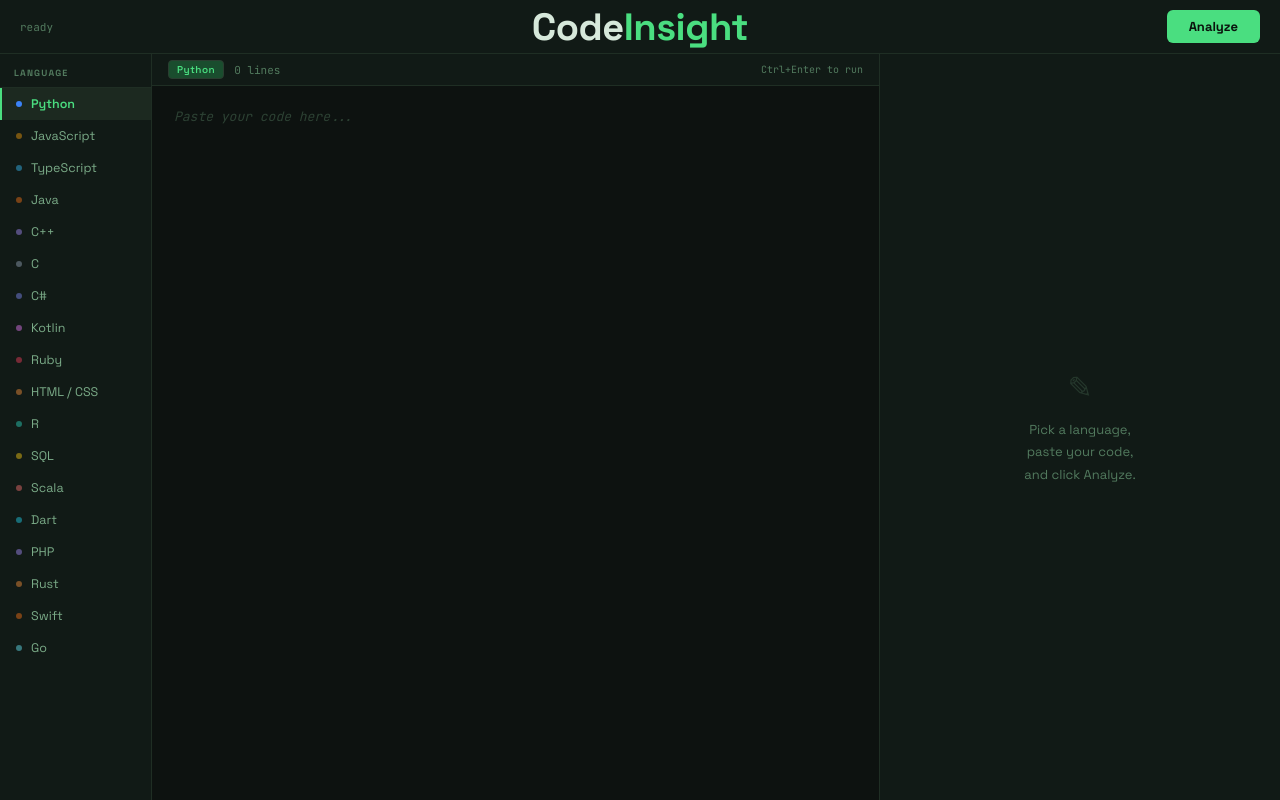
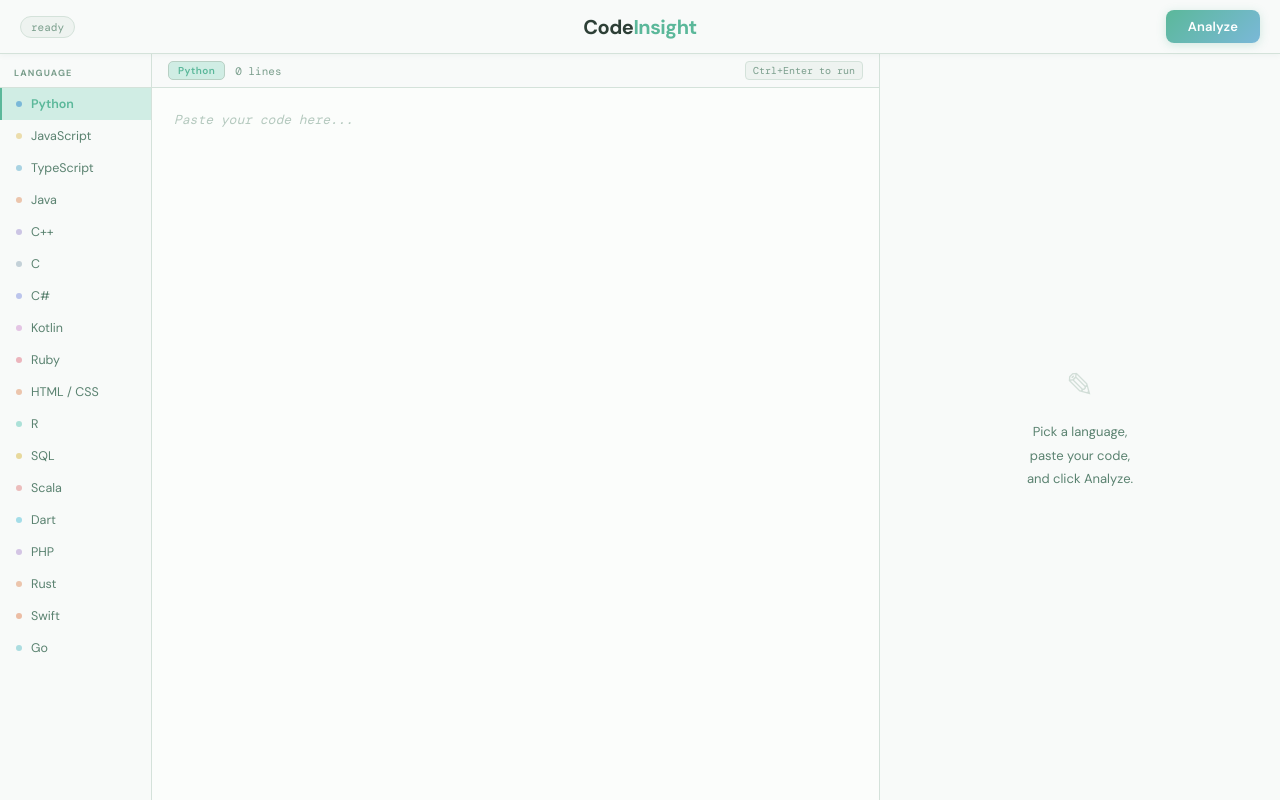
Before and after one commit to manyahh07/CodeInsight, a Flask app: page / in a window 1280 px wide. Run offline with Flask 3, Linux system fonts and the light colour scheme.

Commit message:
Update index.html

```diff
--- a/templates/index.html
+++ b/templates/index.html
@@ -4,27 +4,30 @@
   <meta charset="UTF-8">
   <title>CodeInsight</title>
   <link rel="preconnect" href="https://fonts.googleapis.com">
-  <link href="https://fonts.googleapis.com/css2?family=Space+Grotesk:wght@400;500;600;700&family=JetBrains+Mono:wght@400;500&display=swap" rel="stylesheet">
+  <link href="https://fonts.googleapis.com/css2?family=DM+Sans:wght@300;400;500;600;700&family=DM+Mono:wght@400;500&display=swap" rel="stylesheet">
   <style>
     *, *::before, *::after { box-sizing: border-box; margin: 0; padding: 0; }
 
     :root {
-      --bg:        #0d1210;
-      --surface:   #111a16;
-      --surface2:  #162019;
-      --surface3:  #1c2920;
-      --border:    #1f2e24;
-      --border2:   #2a3d30;
-      --text:      #d6e8da;
-      --muted:     #527a5e;
-      --muted2:    #7aaa87;
-      --accent:    #4ade80;
-      --accent-dim:#1a4d2e;
-      --warn:      #fbbf24;
-      --err:       #f87171;
-      --info:      #67e8f9;
-      --mono:      'JetBrains Mono', 'Fira Code', monospace;
-      --sans:      'Space Grotesk', system-ui, sans-serif;
+      --bg:        #f0f4f2;
+      --surface:   #f8faf9;
+      --surface2:  #eef3f0;
+      --surface3:  #e4ede8;
+      --border:    #d4e2da;
+      --border2:   #b8d0c4;
+      --text:      #2d3f36;
+      --muted:     #7a9e8c;
+      --muted2:    #5a8270;
+      --accent:    #5bb89a;
+      --accent-dim:#d0ede4;
+      --accent2:   #7ab8d8;
+      --accent2-dim:#d0e8f4;
+      --warn:      #e0a050;
+      --err:       #d06060;
+      --info:      #5aabcc;
+      --grey:      #8fa8a0;
+      --mono:      'DM Mono', 'Fira Code', monospace;
+      --sans:      'DM Sans', system-ui, sans-serif;
     }
 
     html, body {
@@ -44,14 +47,15 @@
       height: 54px;
       padding: 0 20px;
       background: var(--surface);
-      border-bottom: 1px solid var(--border);
+      border-bottom: 1.5px solid var(--border);
       flex-shrink: 0;
+      box-shadow: 0 1px 6px rgba(90,130,112,0.07);
     }
     .logo {
       position: absolute;
       left: 50%;
       transform: translateX(-50%);
-      font-size: 38px;
+      font-size: 20px;
       font-weight: 700;
       letter-spacing: -0.5px;
       color: var(--text);
@@ -59,26 +63,33 @@
       pointer-events: none;
     }
     .logo span { color: var(--accent); }
+    .logo em { color: var(--accent2); font-style: normal; }
     .topbar-status {
       font-size: 11px;
       color: var(--muted);
       font-family: var(--mono);
+      background: var(--surface2);
+      border: 1px solid var(--border);
+      border-radius: 20px;
+      padding: 3px 10px;
     }
     .btn-analyze {
-      background: var(--accent);
-      color: #0a120c;
+      background: linear-gradient(135deg, var(--accent), var(--accent2));
+      color: #fff;
       border: none;
       padding: 8px 22px;
-      border-radius: 6px;
+      border-radius: 8px;
       font-family: var(--sans);
       font-size: 13px;
-      font-weight: 700;
+      font-weight: 600;
       cursor: pointer;
-      transition: opacity 0.15s, transform 0.1s;
+      transition: opacity 0.15s, transform 0.1s, box-shadow 0.15s;
+      box-shadow: 0 2px 10px rgba(91,184,154,0.25);
+      letter-spacing: 0.01em;
     }
-    .btn-analyze:hover  { opacity: 0.85; transform: translateY(-1px); }
-    .btn-analyze:active { transform: translateY(0); }
-    .btn-analyze:disabled { opacity: 0.3; cursor: not-allowed; transform: none; }
+    .btn-analyze:hover  { opacity: 0.9; transform: translateY(-1px); box-shadow: 0 4px 16px rgba(91,184,154,0.35); }
+    .btn-analyze:active { transform: translateY(0); box-shadow: none; }
+    .btn-analyze:disabled { opacity: 0.4; cursor: not-allowed; transform: none; box-shadow: none; }
 
     /* ━━ 3-COLUMN GRID ━━ */
     .main {
@@ -91,13 +102,13 @@
     /* ━━ LANGUAGE SIDEBAR ━━ */
     .lang-sidebar {
       background: var(--surface);
-      border-right: 1px solid var(--border);
+      border-right: 1.5px solid var(--border);
       overflow-y: auto;
       scrollbar-width: thin;
       scrollbar-color: var(--border2) transparent;
     }
     .lang-sidebar::-webkit-scrollbar { width: 3px; }
-    .lang-sidebar::-webkit-scrollbar-thumb { background: var(--border2); }
+    .lang-sidebar::-webkit-scrollbar-thumb { background: var(--border2); border-radius: 2px; }
 
     .sidebar-label {
       padding: 13px 14px 8px;
@@ -124,36 +135,36 @@
       font-weight: 400;
       cursor: pointer;
       text-align: left;
-      transition: all 0.1s;
+      transition: all 0.12s;
     }
     .lang-btn:hover { background: var(--surface2); color: var(--text); border-left-color: var(--border2); }
-    .lang-btn.active { background: var(--surface3); color: var(--accent); border-left-color: var(--accent); font-weight: 600; }
+    .lang-btn.active { background: var(--accent-dim); color: var(--accent); border-left-color: var(--accent); font-weight: 600; }
     .lang-dot { width: 6px; height: 6px; border-radius: 50%; flex-shrink: 0; }
-    .lang-btn:not(.active) .lang-dot { opacity: 0.45; }
+    .lang-btn:not(.active) .lang-dot { opacity: 0.5; }
 
-    .dot-python{background:#3b82f6} .dot-javascript{background:#f59e0b}
-    .dot-typescript{background:#38bdf8} .dot-java{background:#f97316}
-    .dot-cpp{background:#a78bfa} .dot-c{background:#94a3b8}
-    .dot-csharp{background:#818cf8} .dot-kotlin{background:#e879f9}
-    .dot-ruby{background:#f43f5e} .dot-html{background:#fb923c}
-    .dot-r{background:#2dd4bf} .dot-sql{background:#facc15}
-    .dot-scala{background:#f87171} .dot-dart{background:#22d3ee}
-    .dot-php{background:#a78bfa} .dot-rust{background:#fb923c}
-    .dot-swift{background:#f97316} .dot-go{background:#67e8f9}
+    .dot-python{background:#7ab8d8} .dot-javascript{background:#e0c060}
+    .dot-typescript{background:#5aabcc} .dot-java{background:#e09060}
+    .dot-cpp{background:#a090d0} .dot-c{background:#90a8b8}
+    .dot-csharp{background:#8090e0} .dot-kotlin{background:#d090d0}
+    .dot-ruby{background:#e07080} .dot-html{background:#e09060}
+    .dot-r{background:#60c8b8} .dot-sql{background:#d8b840}
+    .dot-scala{background:#e08080} .dot-dart{background:#50c0d8}
+    .dot-php{background:#b090d0} .dot-rust{background:#e09060}
+    .dot-swift{background:#e08050} .dot-go{background:#60c0c8}
 
     /* ━━ EDITOR ━━ */
     .editor-panel {
       display: flex;
       flex-direction: column;
-      border-right: 1px solid var(--border);
-      background: var(--bg);
+      border-right: 1.5px solid var(--border);
+      background: #fbfdfb;
       overflow: hidden;
     }
     .editor-bar {
       display: flex;
       align-items: center;
       justify-content: space-between;
-      padding: 6px 16px;
+      padding: 7px 16px;
       border-bottom: 1px solid var(--border);
       background: var(--surface);
       flex-shrink: 0;
@@ -166,11 +177,11 @@
       color: var(--accent);
       background: var(--accent-dim);
       border: 1px solid var(--border2);
-      border-radius: 4px;
-      padding: 2px 8px;
+      border-radius: 5px;
+      padding: 2px 9px;
     }
     .line-count { font-size: 11px; color: var(--muted); font-family: var(--mono); }
-    .kb-hint    { font-size: 10px; color: var(--muted); font-family: var(--mono); }
+    .kb-hint    { font-size: 10px; color: var(--muted); font-family: var(--mono); background: var(--surface2); border: 1px solid var(--border); border-radius: 4px; padding: 2px 7px; }
 
     #code {
       flex: 1;
@@ -178,14 +189,15 @@
       color: var(--text);
       font-family: var(--mono);
       font-size: 13px;
-      line-height: 1.75;
+      line-height: 1.78;
       padding: 20px 22px;
       border: none;
       outline: none;
       resize: none;
       tab-size: 2;
     }
-    #code::placeholder { color: var(--muted); opacity: 0.45; font-style: italic; }
+    #code::placeholder { color: var(--muted); opacity: 0.55; font-style: italic; }
+    #code:focus { background: #f7fcf9; }
 
     /* ━━ RESULTS ━━ */
     .results-panel {
@@ -197,57 +209,58 @@
       scrollbar-color: var(--border2) transparent;
     }
     .results-panel::-webkit-scrollbar { width: 3px; }
-    .results-panel::-webkit-scrollbar-thumb { background: var(--border2); }
+    .results-panel::-webkit-scrollbar-thumb { background: var(--border2); border-radius: 2px; }
 
     /* scores */
-    .score-row { display: grid; grid-template-columns: 1fr 1fr 1fr; border-bottom: 1px solid var(--border); }
-    .score-card { padding: 18px 10px; text-align: center; border-right: 1px solid var(--border); }
+    .score-row { display: grid; grid-template-columns: 1fr 1fr 1fr; border-bottom: 1.5px solid var(--border); }
+    .score-card { padding: 18px 10px; text-align: center; border-right: 1px solid var(--border); background: var(--surface); }
     .score-card:last-child { border-right: none; }
-    .sc-label { font-size: 9px; font-weight: 700; letter-spacing: 0.1em; text-transform: uppercase; color: var(--muted); margin-bottom: 8px; }
+    .sc-label { font-size: 9px; font-weight: 700; letter-spacing: 0.12em; text-transform: uppercase; color: var(--muted); margin-bottom: 8px; }
     .sc-num   { font-size: 30px; font-weight: 700; font-family: var(--mono); line-height: 1; }
-    .sc-sub   { font-size: 10px; color: var(--muted); margin-top: 5px; }
+    .sc-sub   { font-size: 10px; color: var(--grey); margin-top: 5px; }
 
     /* metrics */
-    .metrics-row { display: flex; flex-wrap: wrap; gap: 6px; padding: 10px 12px; border-bottom: 1px solid var(--border); }
-    .chip { background: var(--surface2); border: 1px solid var(--border); border-radius: 5px; padding: 5px 10px; font-size: 10px; color: var(--muted2); }
+    .metrics-row { display: flex; flex-wrap: wrap; gap: 6px; padding: 10px 12px; border-bottom: 1.5px solid var(--border); background: var(--surface2); }
+    .chip { background: var(--surface); border: 1px solid var(--border); border-radius: 7px; padding: 5px 10px; font-size: 10px; color: var(--muted2); }
     .chip strong { display: block; font-size: 14px; font-weight: 600; color: var(--text); font-family: var(--mono); }
 
     /* signals */
-    .signal-block { padding: 10px 13px; border-bottom: 1px solid var(--border); }
-    .sig-title { font-size: 9px; font-weight: 700; letter-spacing: 0.1em; text-transform: uppercase; color: var(--muted); margin-bottom: 7px; }
+    .signal-block { padding: 10px 13px; border-bottom: 1.5px solid var(--border); background: var(--surface); }
+    .sig-title { font-size: 9px; font-weight: 700; letter-spacing: 0.12em; text-transform: uppercase; color: var(--muted); margin-bottom: 7px; }
     .sig-tag {
       display: inline-flex; align-items: flex-start; gap: 6px;
       font-size: 11px; line-height: 1.4; color: var(--text);
       background: var(--surface2); border: 1px solid var(--border);
-      border-radius: 5px; padding: 5px 8px; margin: 0 4px 4px 0;
+      border-radius: 6px; padding: 5px 9px; margin: 0 4px 4px 0;
     }
     .sdot { width: 6px; height: 6px; border-radius: 50%; flex-shrink: 0; margin-top: 3px; }
 
     /* issues */
     .issues-hdr {
       padding: 8px 13px; font-size: 9px; font-weight: 700;
-      letter-spacing: 0.1em; text-transform: uppercase; color: var(--muted);
-      border-bottom: 1px solid var(--border); background: var(--surface);
+      letter-spacing: 0.12em; text-transform: uppercase; color: var(--muted);
+      border-bottom: 1.5px solid var(--border); background: var(--surface2);
       position: sticky; top: 0; z-index: 5;
     }
-    .issue { padding: 11px 13px; border-bottom: 1px solid var(--border); transition: background 0.1s; }
+    .issue { padding: 11px 13px; border-bottom: 1px solid var(--border); transition: background 0.1s; background: var(--surface); }
     .issue:hover { background: var(--surface2); }
     .issue-top { display: flex; align-items: flex-start; gap: 8px; }
     .sev-pill {
       font-size: 8px; font-weight: 700; letter-spacing: 0.07em;
-      text-transform: uppercase; padding: 2px 6px; border-radius: 3px; flex-shrink: 0; margin-top: 1px;
+      text-transform: uppercase; padding: 2px 7px; border-radius: 4px; flex-shrink: 0; margin-top: 1px;
     }
-    .sev-error   { background:#2d0f0f; color:var(--err);  border:1px solid #4a1a1a; }
-    .sev-warning { background:#2a1e06; color:var(--warn); border:1px solid #453110; }
-    .sev-info    { background:#07232a; color:var(--info); border:1px solid #0d3840; }
+    .sev-error   { background:#fae8e8; color:var(--err);  border:1px solid #e8c8c8; }
+    .sev-warning { background:#faf0e0; color:var(--warn); border:1px solid #e8d8b0; }
+    .sev-info    { background:#e0f0f8; color:var(--info); border:1px solid #b0d8ec; }
     .issue-msg { font-size: 12px; line-height: 1.45; color: var(--text); flex: 1; }
     .cat-badge {
-      font-size: 8px; padding: 2px 5px; border-radius: 3px;
-      background: var(--surface3); color: var(--muted);
+      font-size: 8px; padding: 2px 6px; border-radius: 4px;
+      background: var(--surface3); color: var(--grey);
+      border: 1px solid var(--border);
       text-transform: uppercase; letter-spacing: 0.05em; white-space: nowrap; flex-shrink: 0;
     }
     .issue-line { font-size: 10px; color: var(--muted); margin-top: 4px; font-family: var(--mono); }
-    .suggestion { font-size: 11px; color: var(--info); margin-top: 6px; line-height: 1.4; }
+    .suggestion { font-size: 11px; color: var(--accent2); margin-top: 6px; line-height: 1.4; }
     .toggle-btn {
       display: inline-flex; align-items: center; gap: 5px;
       font-size: 10px; color: var(--muted2); background: none; border: none;
@@ -255,9 +268,9 @@
     }
     .toggle-btn:hover { color: var(--accent); }
     .fix-block {
-      margin-top: 7px; background: #070e09; border: 1px solid var(--border2);
-      border-radius: 5px; padding: 9px 12px; font-family: var(--mono);
-      font-size: 10.5px; color: #86efac; line-height: 1.7;
+      margin-top: 7px; background: var(--surface2); border: 1.5px solid var(--border2);
+      border-radius: 7px; padding: 9px 12px; font-family: var(--mono);
+      font-size: 10.5px; color: #3a7060; line-height: 1.7;
       white-space: pre-wrap; word-break: break-word;
     }
 
@@ -267,8 +280,8 @@
       align-items: center; justify-content: center;
       gap: 12px; color: var(--muted); padding: 40px; text-align: center;
     }
-    .empty-icon { font-size: 30px; opacity: 0.3; }
-    .empty-state p { font-size: 13px; line-height: 1.7; }
+    .empty-icon { font-size: 34px; opacity: 0.3; }
+    .empty-state p { font-size: 13px; line-height: 1.8; color: var(--muted2); }
     .loading-state {
       flex: 1; display: flex; align-items: center; justify-content: center;
       gap: 10px; color: var(--muted); font-size: 13px;
@@ -279,6 +292,9 @@
       border-radius: 50%; animation: spin 0.65s linear infinite;
     }
     @keyframes spin { to { transform: rotate(360deg); } }
+
+    /* score ring effect */
+    .sc-num { transition: color 0.3s; }
   </style>
 </head>
 <body>
@@ -361,10 +377,10 @@
     if ((e.ctrlKey||e.metaKey) && e.key==='Enter') runAnalysis();
   });
 
-  function hColor(s) { return s>=80?'#4ade80':s>=55?'#fbbf24':'#f87171'; }
+  function hColor(s) { return s>=80?'#5bb89a':s>=55?'#e0a050':'#d06060'; }
   function hLabel(s) { return s>=90?'Excellent':s>=75?'Good':s>=55?'Fair':'Poor'; }
-  function nColor(s) { return s>=75?'#4ade80':s>=50?'#fbbf24':'#f87171'; }
-  function aColor(s) { return s<=20?'#4ade80':s<=50?'#fbbf24':'#f87171'; }
+  function nColor(s) { return s>=75?'#5bb89a':s>=50?'#e0a050':'#d06060'; }
+  function aColor(s) { return s<=20?'#5bb89a':s<=50?'#e0a050':'#d06060'; }
   function aLabel(s) { return s<=20?'Unlikely':s<=50?'Possible':'Likely'; }
 
   async function runAnalysis() {
@@ -434,7 +450,7 @@
     if (natR.length) {
       h += `<div class="signal-block"><div class="sig-title">Naturalness signals</div>`;
       natR.forEach(r => {
-        h += `<span class="sig-tag"><span class="sdot" style="background:${r.startsWith('Good')?'#4ade80':'#fbbf24'}"></span>${esc(r)}</span>`;
+        h += `<span class="sig-tag"><span class="sdot" style="background:${r.startsWith('Good')?'#5bb89a':'#e0a050'}"></span>${esc(r)}</span>`;
       });
       h += `</div>`;
     }
@@ -442,7 +458,7 @@
     if (aiR.length) {
       h += `<div class="signal-block"><div class="sig-title">AI / plagiarism signals</div>`;
       aiR.forEach(r => {
-        h += `<span class="sig-tag"><span class="sdot" style="background:#f87171"></span>${esc(r)}</span>`;
+        h += `<span class="sig-tag"><span class="sdot" style="background:#d06060"></span>${esc(r)}</span>`;
       });
       h += `</div>`;
     }
@@ -450,7 +466,7 @@
     h += `<div class="issues-hdr">${issues.length} issue${issues.length!==1?'s':''} &nbsp;·&nbsp; ${errs} error${errs!==1?'s':''}, ${wrns} warning${wrns!==1?'s':''}</div>`;
 
     if (!issues.length) {
-      h += `<div style="padding:36px;text-align:center;color:var(--muted);font-size:13px">No issues found — looks clean.</div>`;
+      h += `<div style="padding:36px;text-align:center;color:var(--muted);font-size:13px">No issues found — looks clean ✓</div>`;
     } else {
       issues.forEach((issue, i) => {
         const hint = issue.fix_hint?.trim();
```
